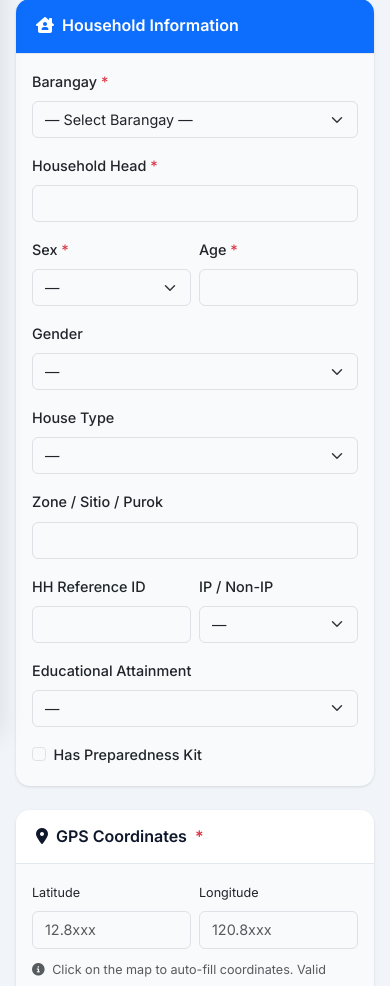
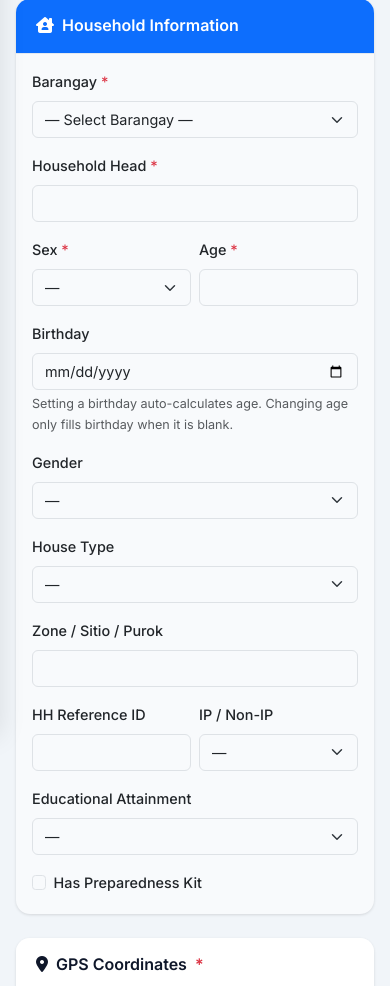
Before and after one commit to phpthinky/disaster-risk-mapping, a Laravel app: page /households/create in a window 390 px wide. Shown: the part 167-1153 px from the top of the page. Run offline with Laravel 12, Linux system fonts and the light colour scheme; a user stored in the database is signed in; data comes from the database, SQL or seed files in the repository; data that the repository does not hold is empty.

Commit message:
feat(households): add birthday field to households and members
- Migration: adds nullable `birthday` date column to both households
  and household_members tables
- Models: birthday added to fillable + cast to date
- StoreHouseholdRequest / HouseholdMemberController: accept nullable birthday
- _form.blade.php: birthday date input beside age; JS auto-fills Jan 1
  of (currentYear - age) when birthday is blank on age change; changing
  birthday auto-calculates and updates age; age change is blocked from
  overwriting an existing birthday
- show.blade.php: birthday row in household info table; Birthday column
  in members table; birthday field in Add Member modal with identical
  age↔birthday sync logic; empty-row colspan updated to 9

https://claude.ai/code/session_01GbHqGbFeRHQrhT3HUzuFws

```diff
--- a/app/Http/Controllers/HouseholdMemberController.php
+++ b/app/Http/Controllers/HouseholdMemberController.php
@@ -27,6 +27,7 @@ class HouseholdMemberController extends Controller
         $validated = $request->validate([
             'name'       => 'required|string|max:255',
             'age'        => 'required|integer|min:0|max:130',
+            'birthday'   => 'nullable|date',
             'sex'        => 'required|in:Male,Female',
             'relation'   => 'nullable|string|max:100',
             'is_pwd'     => 'boolean',
--- a/app/Http/Requests/StoreHouseholdRequest.php
+++ b/app/Http/Requests/StoreHouseholdRequest.php
@@ -19,6 +19,7 @@ class StoreHouseholdRequest extends FormRequest
             'barangay_id'             => 'required|exists:barangays,id',
             'sex'                     => 'required|in:Male,Female',
             'age'                     => 'required|integer|min:0|max:130',
+            'birthday'                => 'nullable|date',
             'gender'                  => 'required|in:Male,Female,Other',
             'house_type'              => 'nullable|string|max:100',
             'sitio_purok_zone'        => 'nullable|string|max:255',
--- a/app/Models/Household.php
+++ b/app/Models/Household.php
@@ -34,10 +34,12 @@ class Household extends Model
         'hh_id',
         'preparedness_kit',
         'educational_attainment',
+        'birthday',
     ];
 
     protected $casts = [
         'age'              => 'integer',
+        'birthday'         => 'date',
         'family_members'   => 'integer',
         'pwd_count'        => 'integer',
         'pregnant_count'   => 'integer',
--- a/app/Models/HouseholdMember.php
+++ b/app/Models/HouseholdMember.php
@@ -18,10 +18,12 @@ class HouseholdMember extends Model
         'is_senior',
         'is_infant',
         'is_minor',
+        'birthday',
     ];
 
     protected $casts = [
         'age'         => 'integer',
+        'birthday'    => 'date',
         'is_pwd'      => 'boolean',
         'is_pregnant' => 'boolean',
         'is_senior'   => 'boolean',
--- a/resources/views/households/_form.blade.php
+++ b/resources/views/households/_form.blade.php
@@ -56,11 +56,22 @@
                         </div>
                         <div class="col-6">
                             <label class="form-label fw-medium">Age <span class="text-danger">*</span></label>
-                            <input type="number" name="age" min="0" max="130"
+                            <input type="number" name="age" id="hhAge" min="0" max="130"
                                    class="form-control @error('age') is-invalid @enderror"
                                    value="{{ old('age', $household?->age) }}" required>
                             @error('age') <div class="invalid-feedback">{{ $message }}</div> @enderror
                         </div>
+                    </div>
+
+                    <div class="mb-3">
+                        <label class="form-label fw-medium">Birthday</label>
+                        <input type="date" name="birthday" id="hhBirthday"
+                               class="form-control @error('birthday') is-invalid @enderror"
+                               value="{{ old('birthday', $household?->birthday?->format('Y-m-d')) }}">
+                        <div class="form-text text-muted">
+                            Setting a birthday auto-calculates age. Changing age only fills birthday when it is blank.
+                        </div>
+                        @error('birthday') <div class="invalid-feedback">{{ $message }}</div> @enderror
                     </div>
 
                     <div class="mb-3">
@@ -233,6 +244,39 @@
     });
 })();
 
+// ── Age ↔ Birthday sync (household head) ─────────────────────────────────────
+(function () {
+    var ageEl  = document.getElementById('hhAge');
+    var bdayEl = document.getElementById('hhBirthday');
+
+    function calcAgeFromDate(dateStr) {
+        var d = new Date(dateStr);
+        if (isNaN(d)) return null;
+        var today = new Date();
+        var age = today.getFullYear() - d.getFullYear();
+        if (today.getMonth() < d.getMonth() ||
+            (today.getMonth() === d.getMonth() && today.getDate() < d.getDate())) {
+            age--;
+        }
+        return Math.max(0, age);
+    }
+
+    bdayEl.addEventListener('change', function () {
+        if (!this.value) return;
+        var age = calcAgeFromDate(this.value);
+        if (age !== null) ageEl.value = age;
+    });
+
+    ageEl.addEventListener('change', function () {
+        // If birthday is already set, do not overwrite it
+        if (bdayEl.value) return;
+        var age = parseInt(this.value);
+        if (isNaN(age) || age < 0) return;
+        var year = new Date().getFullYear() - age;
+        bdayEl.value = year + '-01-01';
+    });
+})();
+
 function syncGps(input, field) {
     var val = parseFloat(input.value);
     if (isNaN(val)) return;
```
Also changed, not shown: resources/views/households/show.blade.php (+62 -4 lines), database/migrations/2026_03_14_000001_add_birthday_to_households_and_members.php (added).
